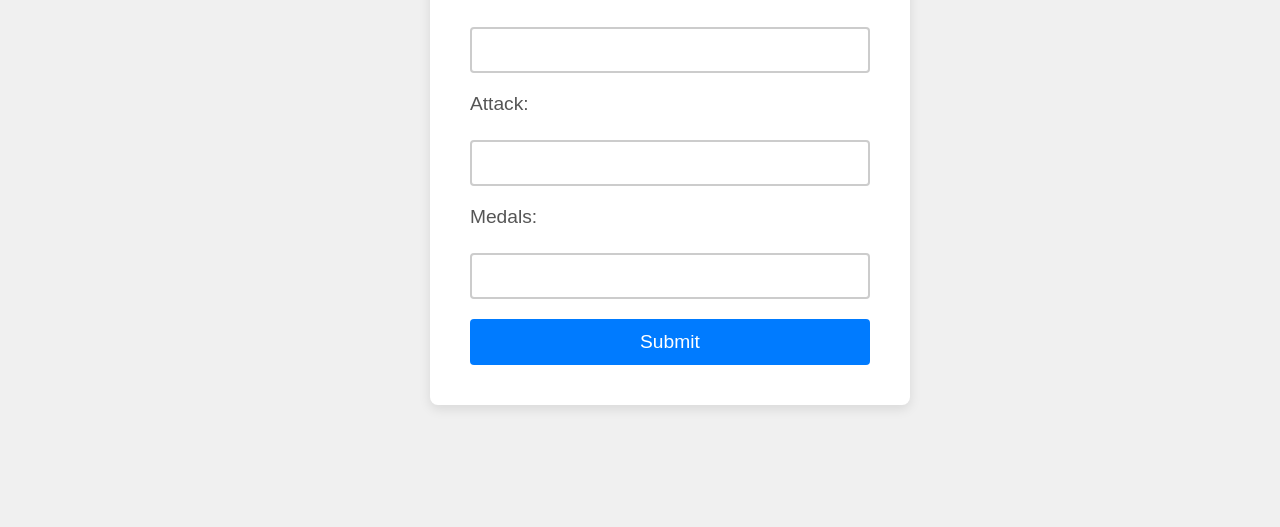
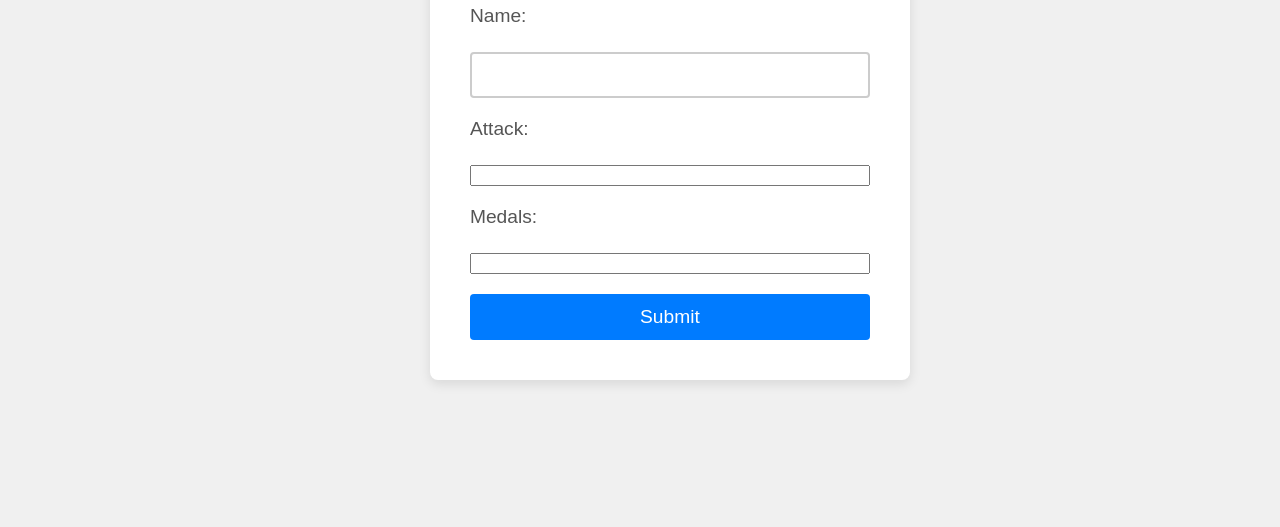
Before and after one commit to ultimatelosers/StatsTracker, a website: page public/index.html in a window 1280 px wide. Shown: the part 333-860 px from the top of the page. Drawn offline with Linux system fonts and the light colour scheme; no server answers.

Commit message:
update index.html

```diff
--- a/public/index.html
+++ b/public/index.html
@@ -28,15 +28,15 @@
     <div id="mainContent">
         <div class="container">
             <h1>Player Stats Form</h1>
-            <form id="playerForm">
+            <form id="submitForm">
                 <label for="name">Name:</label>
                 <input type="text" id="name" name="name" required>
 
                 <label for="attack">Attack:</label>
-                <input type="text" id="attack" name="attack" required>
+                <input type="number" id="attack" name="attack" required min="0" step="1">
 
                 <label for="medals">Medals:</label>
-                <input type="text" id="medals" name="medals" required>
+                <input type="number" id="medals" name="medals" required min="0" step="1">
 
                 <button type="submit">Submit</button>
             </form>
@@ -50,10 +50,10 @@
             <thead>
                 <tr>
                     <th data-column="Name">Name</th>
-                     <th data-column="Attack">Attack</th>
-                     <th data-column="Medals">Medals</th>
-                     <th data-column="Date">Date</th>
-                     <th data-column="Ratio">Ratio</th>
+                    <th data-column="Attack">Attack</th>
+                    <th data-column="Medals">Medals</th>
+                    <th data-column="Date">Date</th>
+                    <th data-column="Ratio">Ratio</th>
                 </tr>
             </thead>
             <tbody>
```
